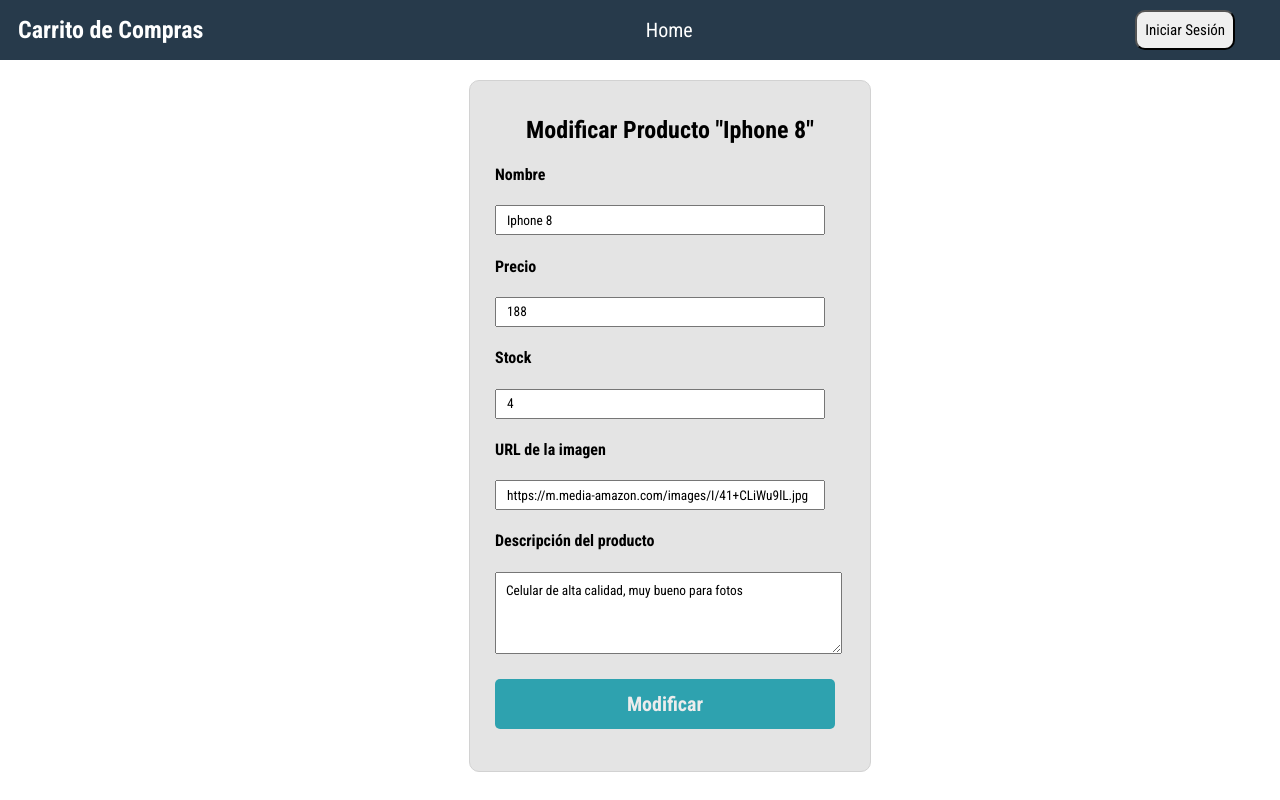
After one commit to ELLOQUIUS/proyecto-uneweb, a PHP site: the page made by modificar_producto.php in a window 1280 px wide. The commit adds this page. Run offline with PHP 8.4, Linux system fonts and the light colour scheme; data comes from the database, SQL or seed files in the repository.

```diff
--- a/agregar_producto.php
+++ b/agregar_producto.php
@@ -51,7 +51,7 @@
 
             include "./producto_tabla.php";
 ?>          <div class="opciones">
-                <button class="boton-modificar">Modificar</button>
+                <button class="boton-modificar"><a class="no-decoration" href="modificar_producto.php?mod=<?php print$row['idProducto']; ?> ">Modificar</a></td></button>
                 <button class="boton-eliminar"><a class="no-decoration" href="eliminar_producto.php?eli=<?php print $row['idProducto']; ?>">Eliminar</a></button>
             </div>
 <?php   }
--- a/css/styles.css
+++ b/css/styles.css
@@ -357,3 +357,21 @@
     color: black;
     display: block; /* Hace que el enlace sea un bloque */
 }
+
+.tabla-modificar{
+    margin-top: 80px;
+    display: flex;
+    justify-content: center; /* Centra horizontalmente */
+    align-items: center; /* Centra verticalmente */
+}
+
+.contenedor-modificar{
+    background-color: #e4e4e4;
+    margin-left: 60px;
+    padding: 25px;
+    padding-top: 15px;
+    width: 350px;
+    height: 650px;
+    border: 1px solid rgb(210, 210, 210);
+    border-radius: 10px;
+}
--- /dev/null
+++ b/modificar_producto.php
@@ -0,0 +1,43 @@
+<?php
+    include "./navegacion.php";
+    include "./heading.php";
+?>
+<div class="tabla-modificar">
+    <div class="agregar_producto">
+        <form method="post" action="./modificar_producto_logica.php">
+            <div class="contenedor-modificar">
+<?php           $sql = "SELECT * FROM producto WHERE idProducto='$_GET[mod]'";
+                $result = mysqli_query($link, $sql);
+                $row = mysqli_fetch_array($result)
+?>              <h2 class="center">Modificar Producto "<?php print $row['nombre']; ?>"</h2>
+                <div>
+                    <h4>Nombre</h4>
+                    <label for="nombre">
+                    <input class="medium-input" type="text" name="nombre" id="nombre" value="<?php print $row['nombre']; ?>"></label>
+                </div>
+                <div>
+                    <h4>Precio</h4>
+                    <label for="precio">
+                    <input class="medium-input" type="number" name="precio" id="precio" value="<?php print $row['precio']; ?>"></label>
+                </div>
+                <div>
+                    <h4>Stock</h4>
+                    <label for="stock">
+                    <input class="medium-input" type="number" name="stock" id="stock" value="<?php print $row['stock']; ?>"></label>
+                </div>
+                <div>
+                    <h4>URL de la imagen</h4>
+                    <label for="foto">
+                    <input class="medium-input" type="text" name="foto" id="foto" value="<?php print $row['foto']; ?>"></label>
+                </div>
+                <div>
+                    <h4>Descripción del producto</h4>
+                    <label for="descripcion">
+                    <textarea class="large-input" id="descripcion" name="descripcion" rows="4" cols="50"><?php print $row['descripcion']; ?></textarea>
+                </div>
+                <input type="hidden" name="oculto" id="oculto" value="<?php print $row['idProducto']; ?>" />
+                <button class="boton boton-agregar boton-agregar-producto" type="submit">Modificar</button>
+            </div>
+        </form>
+    </div>
+</div>
```
Also changed, not shown: modificar_producto_logica.php (added, +13 -0 lines).
